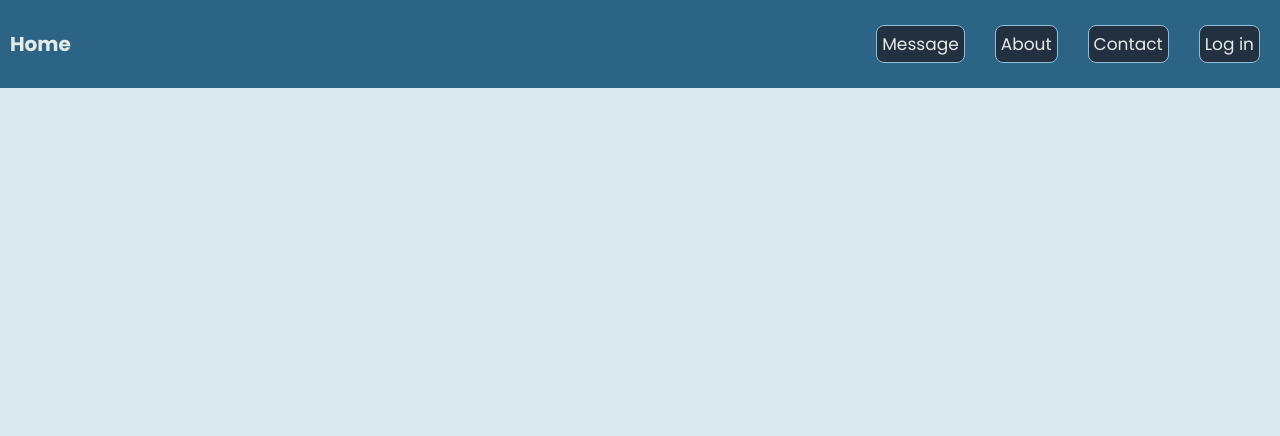
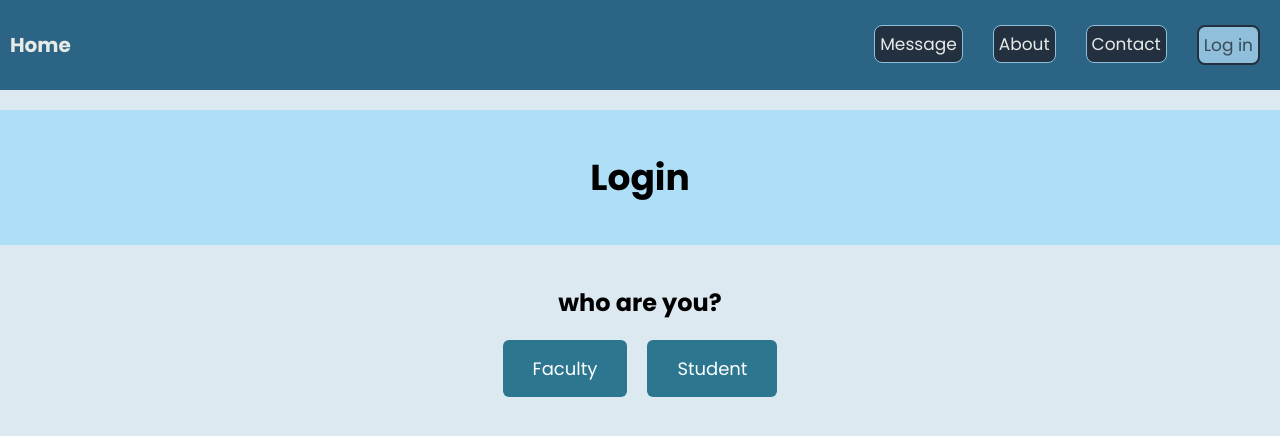
Before and after one commit to knguyenHub/CoyoteHowls, a React (Vite) app in the folder coyote_howls/: page /log_in in a window 1280 px wide. Shown: the top 436 px of the page. Built offline with nearby package versions, Linux system fonts and the light colour scheme.

Commit message:
prelogin made

```diff
--- a/coyote_howls/src/components/Navbar.jsx
+++ b/coyote_howls/src/components/Navbar.jsx
@@ -31,7 +31,7 @@ export const Navbar = () => {
           <NavLink to="/contact">Contact</NavLink>
         </li>
         <li>
-          <NavLink to="/Log in">Log in</NavLink>
+          <NavLink to="/Log_in">Log in</NavLink>
         </li>
       </ul>
     </nav>
--- /dev/null
+++ b/coyote_howls/src/components/pages/Log_in.css
@@ -0,0 +1,50 @@
+/* General styles */
+body {
+    margin: 0;
+    font-family: Arial, sans-serif;
+  }
+
+  /* Login Header */
+  .login-header {
+    background-color: #AEDFF7;
+    text-align: center;
+    padding: 40px;
+    margin-top: 20px;
+  }
+
+  .login-header h1 {
+    font-size: 36px;
+    margin: 0;
+  }
+
+  /* Main Content */
+  .login-content {
+    text-align: center;
+    padding: 40px;
+  }
+
+  .login-content h2 {
+    font-size: 24px;
+    margin-bottom: 20px;
+  }
+
+  /* Role buttons */
+  .button-container {
+    display: flex;
+    justify-content: center;
+    gap: 20px;
+  }
+
+  .role-button {
+    background-color: #2D768F;
+    color: white;
+    border: none;
+    padding: 15px 30px;
+    font-size: 18px;
+    cursor: pointer;
+    border-radius: 6px;
+  }
+
+  .role-button:hover {
+    background-color: #1A4C5C;
+  }
--- a/coyote_howls/src/components/pages/Log_in.jsx
+++ b/coyote_howls/src/components/pages/Log_in.jsx
@@ -1,9 +1,23 @@
-import React from 'react'
+import React from 'react'; // Assuming Navbar is in the same directory
+import './Log_in.css'; // Assuming you have a CSS file for styles
 
 const Log_in = () => {
   return (
     <div>
 
+      {/* Login Header */}
+      <div className="login-header">
+        <h1>Login</h1>
+      </div>
+
+      {/* Main Content */}
+      <div className="login-content">
+        <h2>who are you?</h2>
+        <div className="button-container">
+          <button className="role-button">Faculty</button>
+          <button className="role-button">Student</button>
+        </div>
+      </div>
     </div>
   )
 }
```
Also changed, not shown: 1 other file (tests, documents, lock files or other folders).
